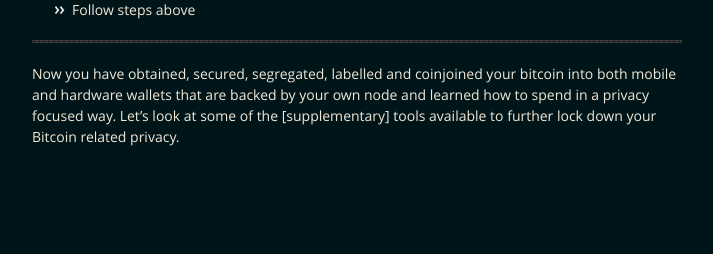
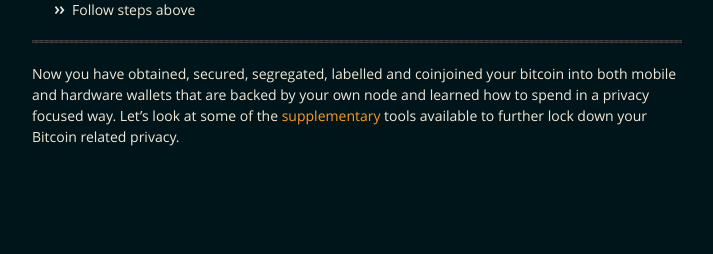
Before and after one commit to BitcoinQnA/BitcoinPrivacyGuide, a Jekyll site: the page built from spend.md, in a window 1280 px wide. Shown: the part 1712-1966 px from the top of the page, without its empty margins (283-996 px from the left). Built offline with Jekyll 4.4.1, drawn with Linux system fonts in a browser that asks for light colours; part of the change alters nothing that is shown.

```diff
--- a/spend.md
+++ b/spend.md
@@ -65,4 +65,4 @@ Or...
 
   ***
 
-Now you have obtained, secured, segregated, labelled and coinjoined your bitcoin into both mobile and hardware wallets that are backed by your own node and learned how to spend in a privacy focused way. Let's look at some of the [supplementary] tools available to further lock down your Bitcoin related privacy.
+Now you have obtained, secured, segregated, labelled and coinjoined your bitcoin into both mobile and hardware wallets that are backed by your own node and learned how to spend in a privacy focused way. Let's look at some of the [supplementary](https://bitcoinprivacy.guide/supplementary.html) tools available to further lock down your Bitcoin related privacy.
```
